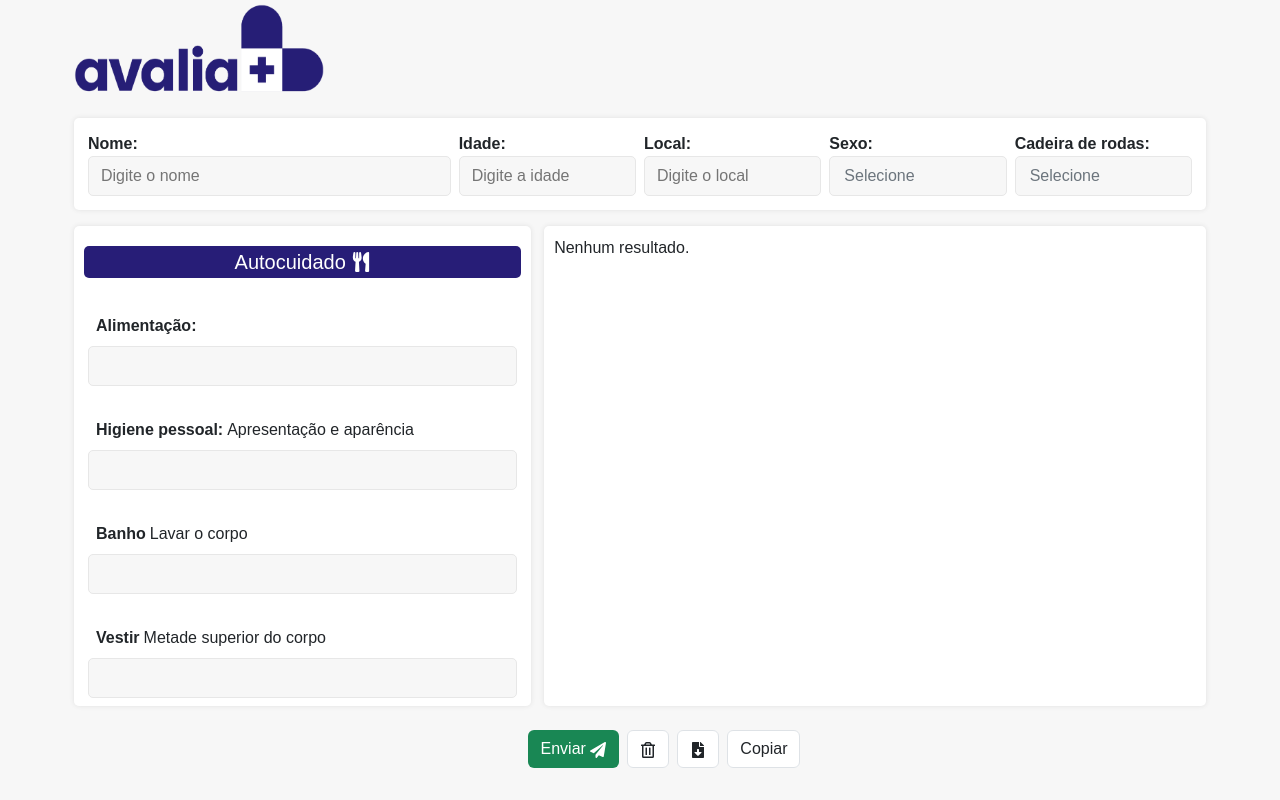
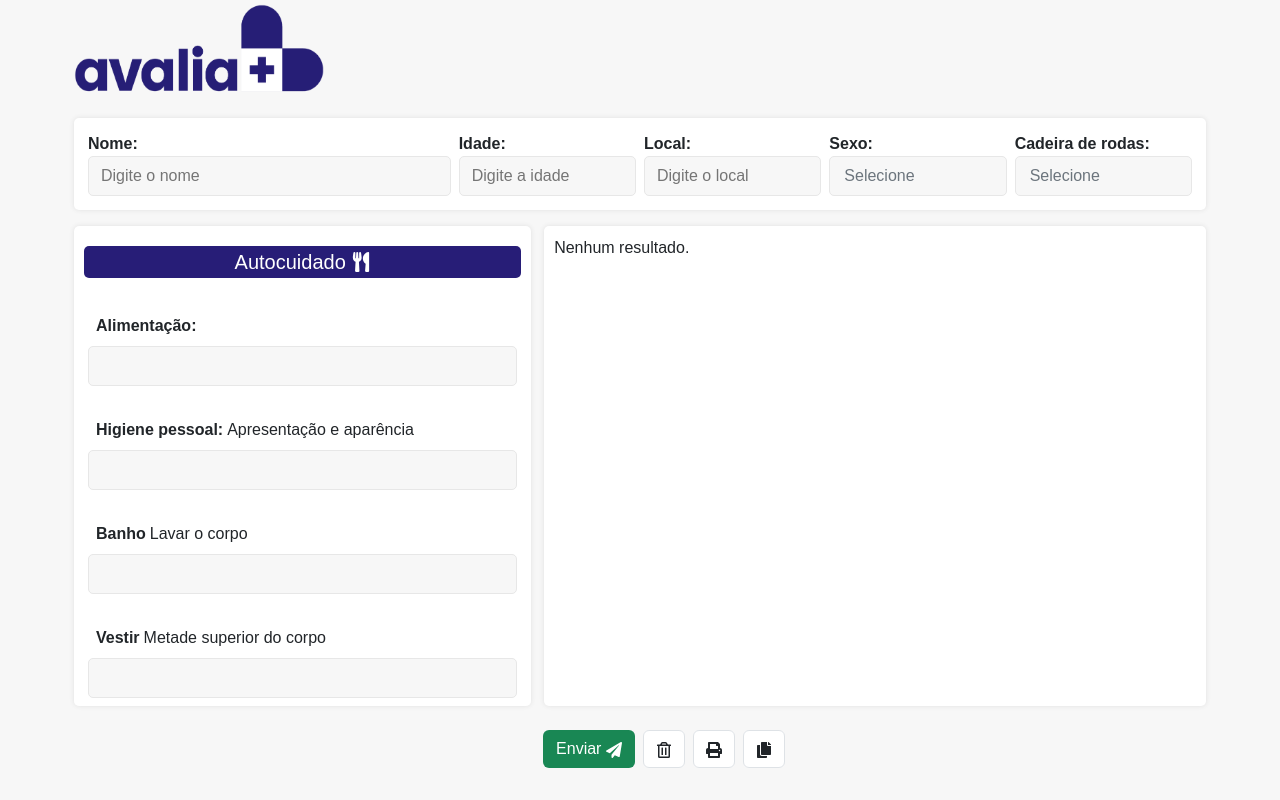
Before and after one commit to KelvinHarlan/mif, a Next.js app: page / in a window 1280 px wide. Built offline with nearby package versions, Linux system fonts and the light colour scheme.

Commit message:
aushduhas

```diff
--- a/src/app/(home)/components/homeStyle.css
+++ b/src/app/(home)/components/homeStyle.css
@@ -14,7 +14,7 @@ select{
     padding: 10px !important;
 }
 
-@media (max-width: 768px) {
+@media (max-width: 1023px) {
     html {
         scroll-behavior: smooth;
     }
@@ -214,7 +214,7 @@ select{
 
 
 
-@media (min-width: 769px) {
+@media (min-width: 1024px) {
 
     .titulos-cards{
         background-color: #271d77;
--- a/src/app/(home)/page.jsx
+++ b/src/app/(home)/page.jsx
@@ -5,8 +5,9 @@ import Select from "@/components/common/form/select/Select";
 import Image from "next/image";
 import {
   FaCommentDots,
-  FaFileDownload,
+  FaCopy,
   FaPaperPlane,
+  FaPrint,
   FaPuzzlePiece,
   FaRegTrashAlt,
   FaRunning,
@@ -313,9 +314,11 @@ const index = () => {
             <FaRegTrashAlt />
           </button>
           <button className="btn bg-white border">
-            <FaFileDownload />
+            <FaPrint />
           </button>
-          <button className="btn bg-white border">Copiar</button>
+          <button className="btn bg-white border">
+            <FaCopy />
+          </button>
         </div>
       </div>
     </div>
```
